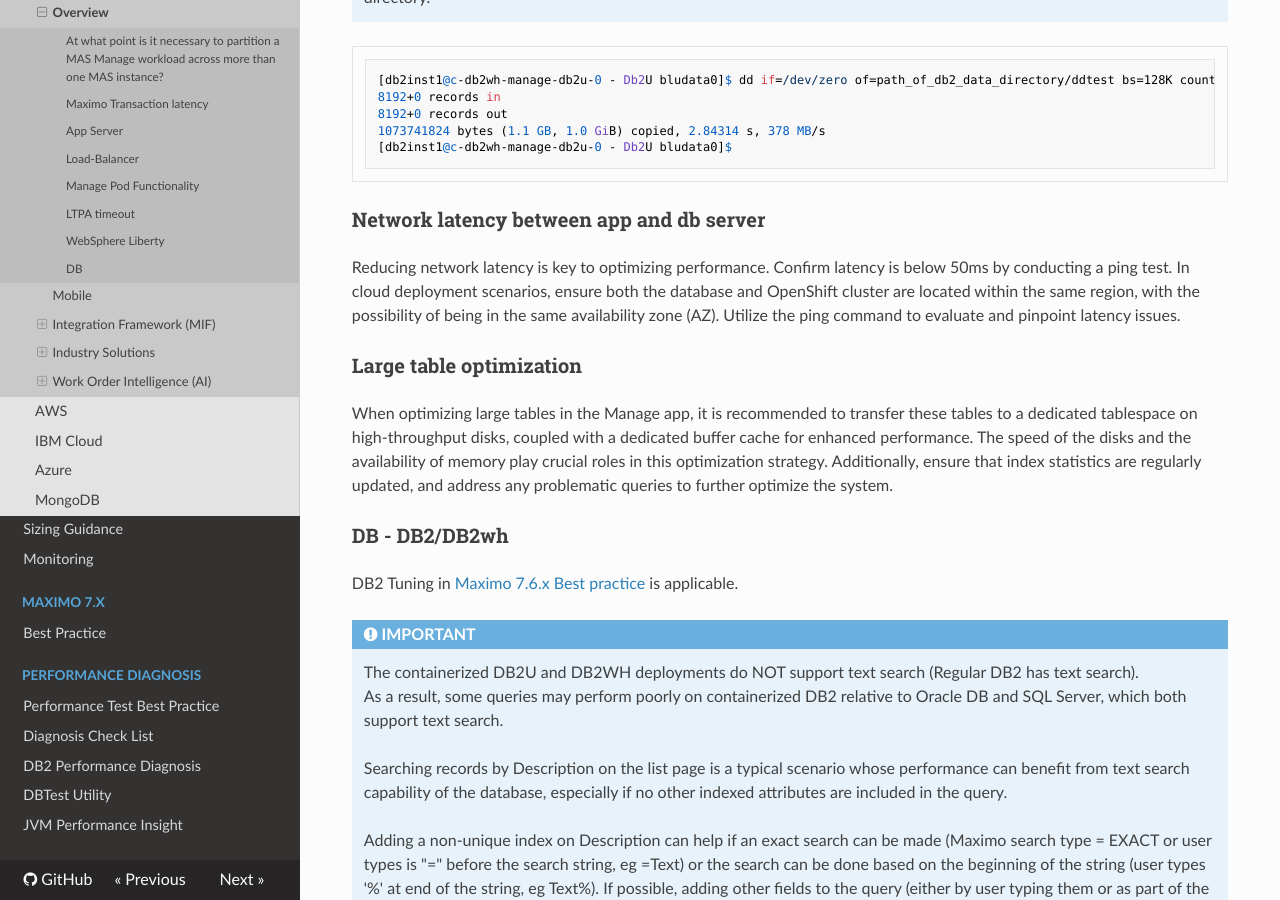
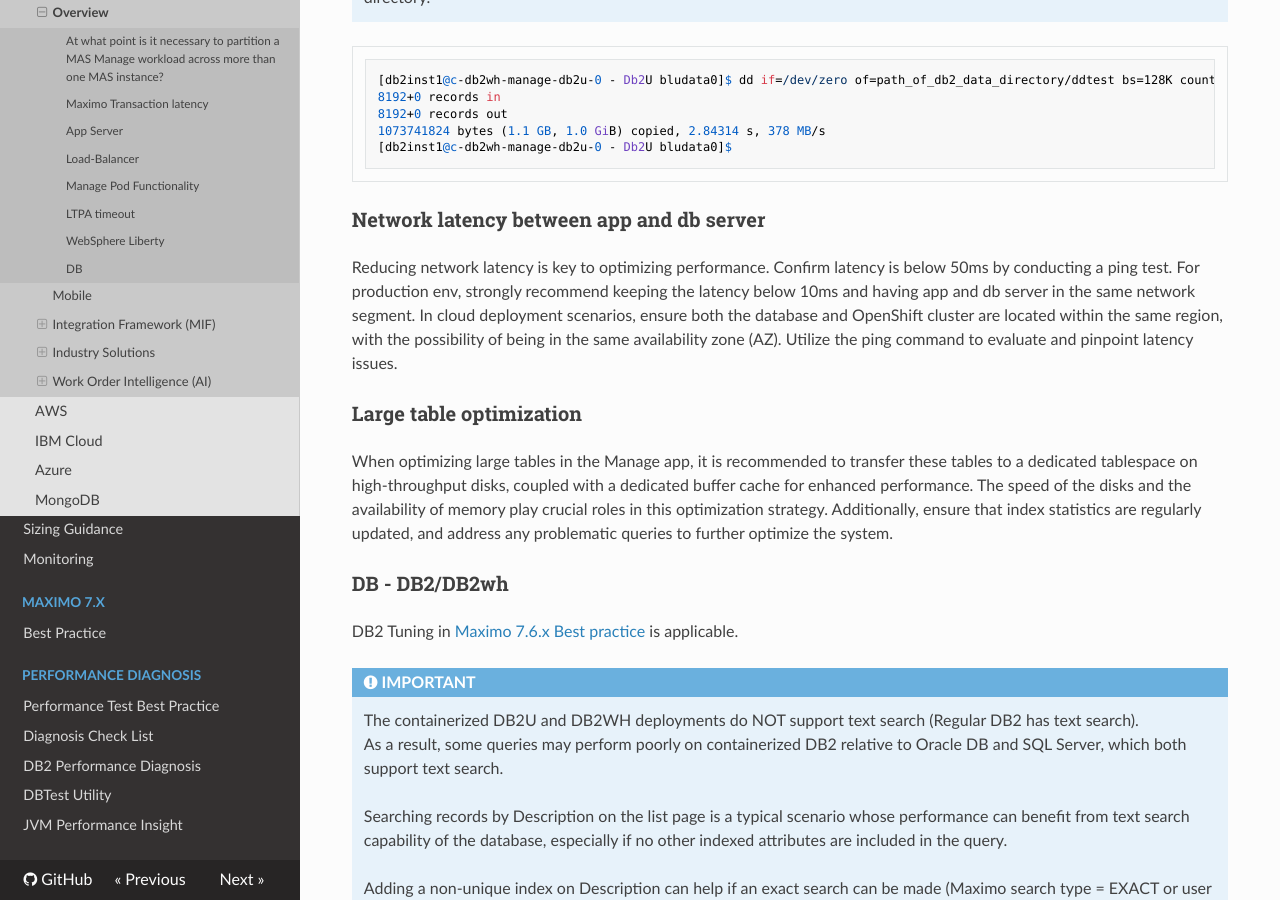
Before and after one commit to ibm-mas/mas-performance, an MkDocs documentation site: the page built from docs/mas/manage/bestpractice.md, in a window 1280 px wide and 900 px high, scrolled down 3255 px. Built offline with MkDocs 1.6.1, drawn with Linux system fonts in a browser that asks for light colours; nearby versions of some CDN libraries.

Commit message:
[patch] update the latency

```diff
--- a/docs/mas/manage/bestpractice.md
+++ b/docs/mas/manage/bestpractice.md
@@ -121,7 +121,7 @@
 
 ### Network latency between app and db server
 
-Reducing network latency is key to optimizing performance. Confirm latency is below 50ms by conducting a ping test. In cloud deployment scenarios, ensure both the database and OpenShift cluster are located within the same region, with the possibility of being in the same availability zone (AZ). Utilize the ping command to evaluate and pinpoint latency issues.
+Reducing network latency is key to optimizing performance. Confirm latency is below 50ms by conducting a ping test. For production env, strongly recommend keeping the latency below 10ms and having app and db server in the same network segment. In cloud deployment scenarios, ensure both the database and OpenShift cluster are located within the same region, with the possibility of being in the same availability zone (AZ). Utilize the ping command to evaluate and pinpoint latency issues.
 
 
 ### Large table optimization
```
